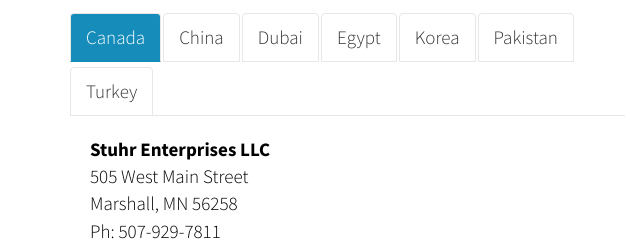
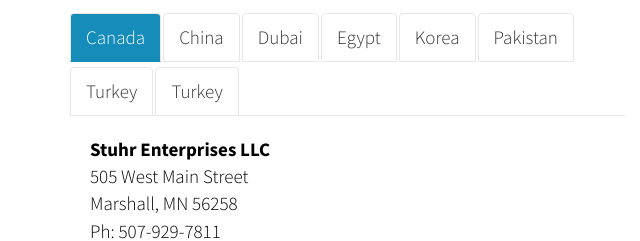
Before and after one commit to stuhrweb/stuhr-dev, a website: page contact-us.html in a window 1280 px wide. Shown: the part 1151-1392 px from the top of the page, 0-640 px from the left. Drawn offline with nearby package versions, Linux system fonts and the light colour scheme; files that its build step writes are made by us from their sources.

Commit message:
Update contact-us.html

```diff
--- a/contact-us.html
+++ b/contact-us.html
@@ -51,6 +51,7 @@
               <li role="presentation"><a href="#korea" aria-controls="korea" role="tab" data-toggle="tab">Korea</a></li>
               <li role="presentation"><a href="#pakistan" aria-controls="pakistan" role="tab" data-toggle="tab">Pakistan</a></li>
               <li role="presentation"><a href="#turkey" aria-controls="turkey" role="tab" data-toggle="tab">Turkey</a></li>
+              <li role="presentation"><a href="#europe" aria-controls="Europe" role="tab" data-toggle="tab">Turkey</a></li>
             </ul>
 
             <!-- Tab panes -->
```
